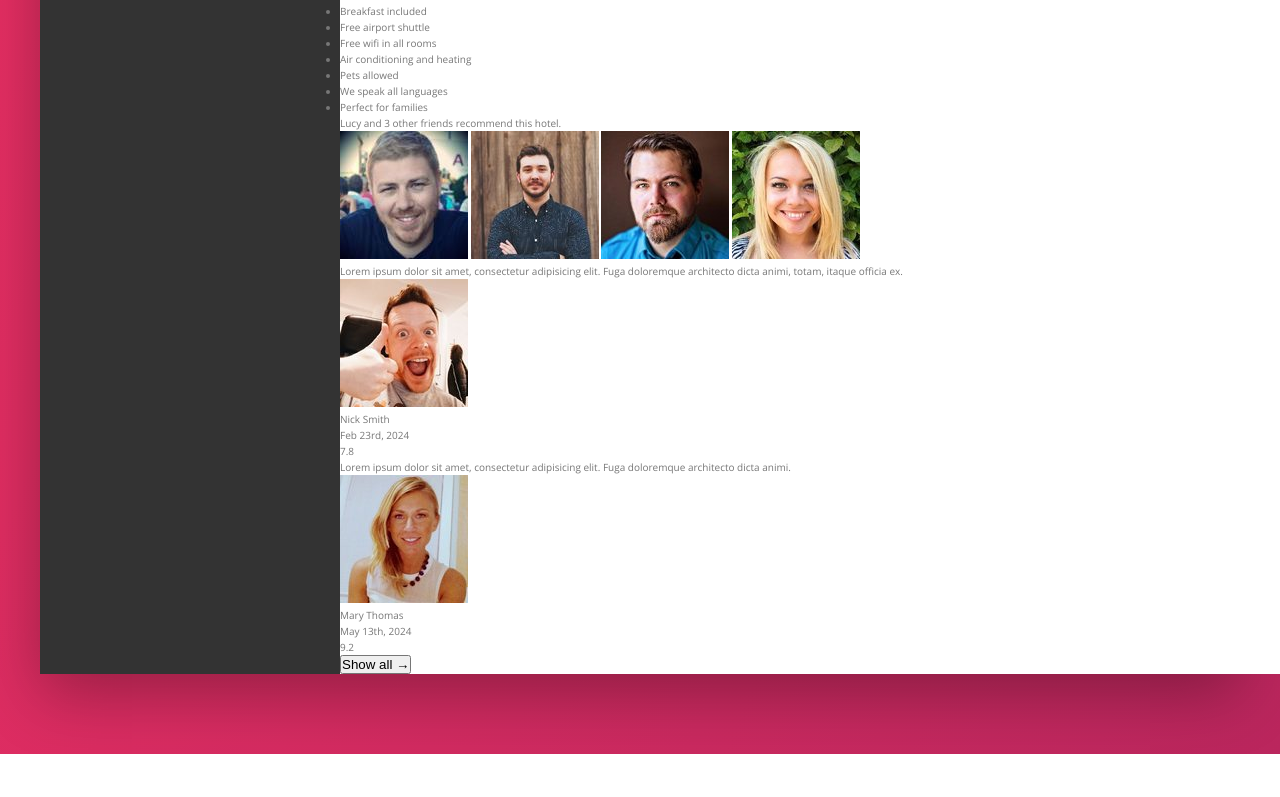
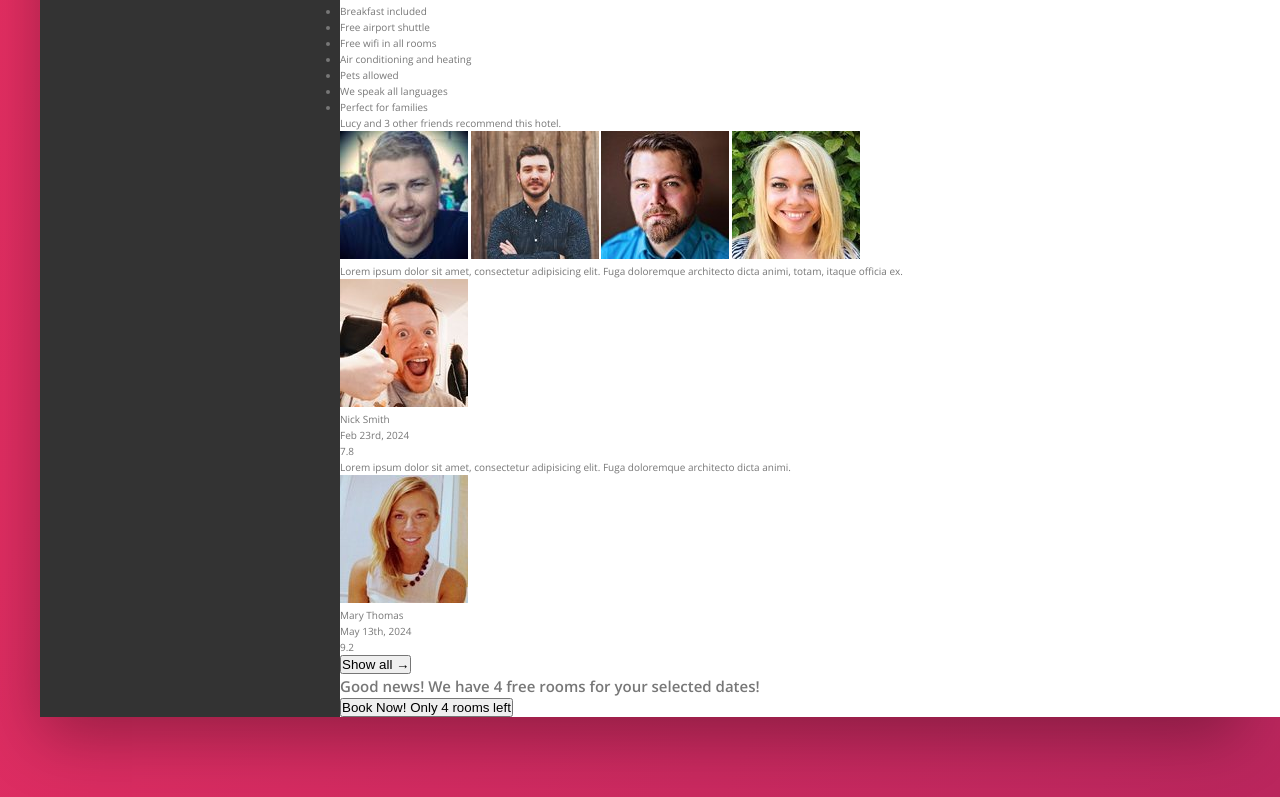
Before and after one commit to gab-holik/Trillo, a website: page index.html in a window 1280 px wide. Shown: the part 2234-3031 px from the top of the page. Before the commit the page ends 2988 px from the top, so only its background shows below. Drawn offline with nearby package versions, Linux system fonts and the light colour scheme.

Commit message:
Added CTA section
H2 element & a button

```diff
--- a/index.html
+++ b/index.html
@@ -234,6 +234,15 @@
               <button class="btn-inline">Show all <span>&rarr;</span></button>
             </div>
           </div>
+            <div class="cta">
+            <h2 class="cta__book-now">
+              Good news! We have 4 free rooms for your selected dates!
+            </h2>
+            <button class="btn">
+              <span class="btn__visible">Book Now!</span>
+              <span class="btn__hidden">Only 4 rooms left</span>
+            </button>
+          </div>
         </main>
       </div>
     </div>
```
